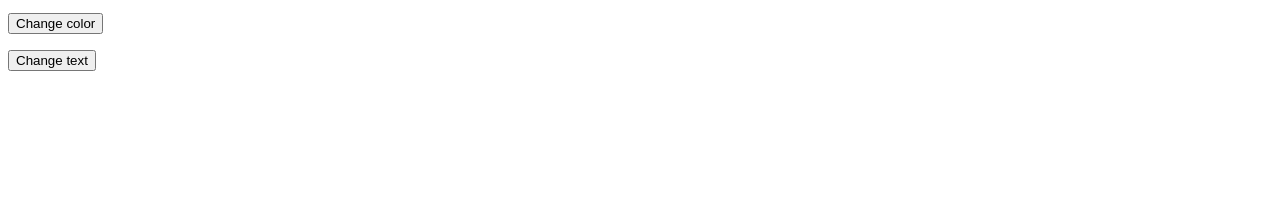
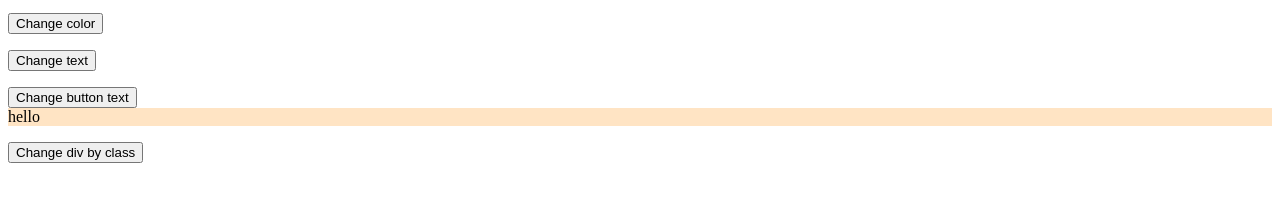
Before and after one commit to bogdanbv/js-buttons, a plain HTML site: page index.html in a window 1280 px wide. Shown: the part 119-320 px from the top of the page. Drawn offline with Linux system fonts and the light colour scheme.

Commit message:
new change button color and changecolorwithclass function

```diff
--- a/index.html
+++ b/index.html
@@ -24,5 +24,14 @@
 <p>
     <input type="button" value="Change text" onclick="changetext()" >
     </p>
+<div id="div3">
+    <input type="button" value="Change button text" onclick="cangebuttonvalue()" >
+</div>
+<div id="class1">
+    hello
+</div>
+<p>
+    <input type="button" value="Change div by class" onclick="changecolorwithclass()" >
+    </p>
 </body>
 </html>
--- a/javascript.js
+++ b/javascript.js
@@ -22,3 +22,11 @@ function changetext() {
     dd1.innerText = "Alloha";
     dd2.innerText = "Chao";
 }
+function cangebuttonvalue() {
+    var button1 = document.getElementById("div3");
+    button1.innerHTML = '<input type="button" value="Change" onclick="cangebuttonvalue()" >';
+}
+function changecolorwithclass() {
+    var dd3 = document.getElementById("class1");
+    dd3.className = "class2";
+}
--- a/style/style.css
+++ b/style/style.css
@@ -14,3 +14,9 @@ h1 {
 .orangeback {
     background-color: orange;
 }
+#class2 {
+    background-color: aqua;
+}
+#class1 {
+    background-color: bisque;
+}
```
